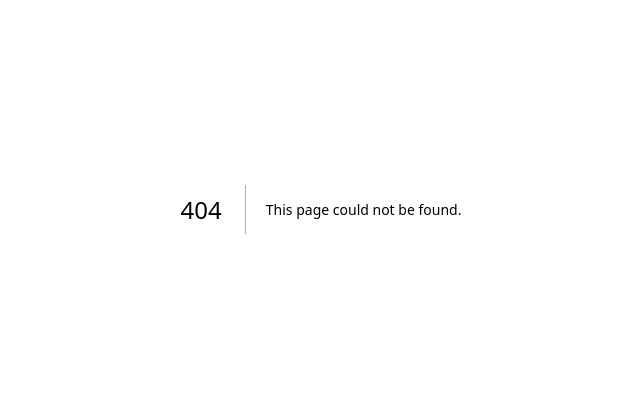
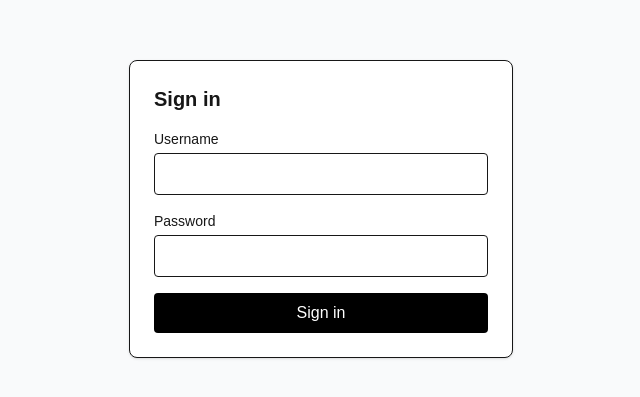
Before and after one commit to poonyawat0511/trainee-knowledge-assistant, a Next.js app: page /login in a window 1280 px wide. Before the commit this address had no page. Shown: the part 191-588 px from the top of the page, without its empty margins (319-959 px from the left). Built offline with nearby package versions, Linux system fonts and the light colour scheme.

Commit message:
feat(auth): add login/logout routes, proxy auth guard, login page

```diff
--- /dev/null
+++ b/src/app/api/auth/login/route.ts
@@ -0,0 +1,43 @@
+import { NextResponse } from 'next/server'
+import { z } from 'zod'
+import { makeLoginUseCase, AUTH_COOKIE } from '@/modules/auth/infrastructure/factory'
+import { seedAdmin } from '@/modules/auth/infrastructure/seed-admin'
+
+const bodySchema = z.object({
+  username: z.string().min(1),
+  password: z.string().min(1),
+})
+
+export async function POST(request: Request) {
+  await seedAdmin()
+
+  const parsed = bodySchema.safeParse(await request.json().catch(() => null))
+  if (!parsed.success) {
+    return NextResponse.json(
+      { error: { code: 'INVALID_BODY', message: 'username and password are required' } },
+      { status: 400 }
+    )
+  }
+
+  const result = await makeLoginUseCase().execute(
+    parsed.data.username,
+    parsed.data.password
+  )
+
+  if (!result.ok) {
+    return NextResponse.json(
+      { error: { code: result.error, message: 'Invalid username or password' } },
+      { status: 401 }
+    )
+  }
+
+  const response = NextResponse.json({ success: true })
+  response.cookies.set(AUTH_COOKIE, result.value.token, {
+    httpOnly: true,
+    secure: process.env.NODE_ENV === 'production',
+    sameSite: 'strict',
+    path: '/',
+    maxAge: 60 * 60 * 24,
+  })
+  return response
+}
--- /dev/null
+++ b/src/app/api/auth/logout/route.ts
@@ -0,0 +1,8 @@
+import { NextResponse } from 'next/server'
+import { AUTH_COOKIE } from '@/modules/auth/infrastructure/factory'
+
+export async function POST() {
+  const response = NextResponse.json({ success: true })
+  response.cookies.delete(AUTH_COOKIE)
+  return response
+}
--- /dev/null
+++ b/src/app/login/page.tsx
@@ -0,0 +1,80 @@
+'use client'
+
+import { useState } from 'react'
+import { useRouter } from 'next/navigation'
+
+export default function LoginPage() {
+  const router = useRouter()
+  const [username, setUsername] = useState('')
+  const [password, setPassword] = useState('')
+  const [error, setError] = useState<string | null>(null)
+  const [loading, setLoading] = useState(false)
+
+  async function handleSubmit(event: React.FormEvent) {
+    event.preventDefault()
+    setLoading(true)
+    setError(null)
+
+    const response = await fetch('/api/auth/login', {
+      method: 'POST',
+      headers: { 'Content-Type': 'application/json' },
+      body: JSON.stringify({ username, password }),
+    })
+
+    setLoading(false)
+
+    if (!response.ok) {
+      const body = await response.json()
+      setError(body.error?.message ?? 'Login failed')
+      return
+    }
+
+    router.push('/chat')
+  }
+
+  return (
+    <main className="flex min-h-screen items-center justify-center bg-gray-50">
+      <form
+        onSubmit={handleSubmit}
+        className="w-full max-w-sm space-y-4 rounded-lg border bg-white p-6 shadow-sm"
+      >
+        <h1 className="text-xl font-semibold">Sign in</h1>
+        <div>
+          <label className="block text-sm font-medium" htmlFor="username">
+            Username
+          </label>
+          <input
+            id="username"
+            className="mt-1 w-full rounded border px-3 py-2"
+            value={username}
+            onChange={(e) => setUsername(e.target.value)}
+            autoComplete="username"
+            required
+          />
+        </div>
+        <div>
+          <label className="block text-sm font-medium" htmlFor="password">
+            Password
+          </label>
+          <input
+            id="password"
+            type="password"
+            className="mt-1 w-full rounded border px-3 py-2"
+            value={password}
+            onChange={(e) => setPassword(e.target.value)}
+            autoComplete="current-password"
+            required
+          />
+        </div>
+        {error && <p className="text-sm text-red-600">{error}</p>}
+        <button
+          type="submit"
+          disabled={loading}
+          className="w-full rounded bg-black px-3 py-2 text-white disabled:opacity-50"
+        >
+          {loading ? 'Signing in…' : 'Sign in'}
+        </button>
+      </form>
+    </main>
+  )
+}
--- a/src/app/page.tsx
+++ b/src/app/page.tsx
@@ -1,69 +1,5 @@
-import Image from "next/image";
+import { redirect } from 'next/navigation'
 
 export default function Home() {
-  return (
-    <div className="flex flex-col flex-1 items-center justify-center bg-zinc-50 font-sans dark:bg-black">
-      <main className="flex flex-1 w-full max-w-3xl flex-col items-center justify-between py-32 px-16 bg-white dark:bg-black sm:items-start">
-        <Image
-          className="dark:invert h-5 w-[100px]"
-          src="/next.svg"
-          alt="Next.js logo"
-          width={100}
-          height={20}
-          priority
-        />
-        <div className="flex flex-col items-center gap-6 text-center sm:items-start sm:text-left">
-          <h1 className="max-w-xs text-3xl font-semibold leading-10 tracking-tight text-black dark:text-zinc-50">
-            To get started, edit the{" "}
-            <code className="rounded bg-black/[.06] px-1.5 py-0.5 font-mono text-[0.9em] dark:bg-white/[.08]">
-              page.tsx
-            </code>{" "}
-            file.
-          </h1>
-          <p className="max-w-md text-lg leading-8 text-zinc-600 dark:text-zinc-400">
-            Looking for a starting point or more instructions? Head over to{" "}
-            <a
-              href="https://vercel.com/templates?framework=next.js&utm_source=create-next-app&utm_medium=appdir-template-tw&utm_campaign=create-next-app"
-              className="font-medium text-zinc-950 dark:text-zinc-50"
-            >
-              Templates
-            </a>{" "}
-            or the{" "}
-            <a
-              href="https://nextjs.org/learn?utm_source=create-next-app&utm_medium=appdir-template-tw&utm_campaign=create-next-app"
-              className="font-medium text-zinc-950 dark:text-zinc-50"
-            >
-              Learning
-            </a>{" "}
-            center.
-          </p>
-        </div>
-        <div className="flex flex-col gap-4 text-base font-medium sm:flex-row">
-          <a
-            className="flex h-12 w-full items-center justify-center gap-2 rounded-full bg-foreground px-5 text-background transition-colors hover:bg-[#383838] dark:hover:bg-[#ccc] md:w-[158px]"
-            href="https://vercel.com/new?utm_source=create-next-app&utm_medium=appdir-template-tw&utm_campaign=create-next-app"
-            target="_blank"
-            rel="noopener noreferrer"
-          >
-            <Image
-              className="dark:invert h-[14px] w-4"
-              src="/vercel.svg"
-              alt="Vercel logomark"
-              width={16}
-              height={14}
-            />
-            Deploy Now
-          </a>
-          <a
-            className="flex h-12 w-full items-center justify-center rounded-full border border-solid border-black/[.08] px-5 transition-colors hover:border-transparent hover:bg-black/[.04] dark:border-white/[.145] dark:hover:bg-[#1a1a1a] md:w-[158px]"
-            href="https://nextjs.org/docs?utm_source=create-next-app&utm_medium=appdir-template-tw&utm_campaign=create-next-app"
-            target="_blank"
-            rel="noopener noreferrer"
-          >
-            Documentation
-          </a>
-        </div>
-      </main>
-    </div>
-  );
+  redirect('/chat')
 }
--- /dev/null
+++ b/src/modules/auth/infrastructure/factory.ts
@@ -0,0 +1,21 @@
+import { LoginUseCase } from '../application/login-use-case'
+import { VerifySessionUseCase } from '../application/verify-session-use-case'
+import { SqliteUserRepository } from './sqlite-user-repository'
+import { BcryptPasswordHasher } from './bcrypt-password-hasher'
+import { JwtTokenService } from './jwt-token-service'
+
+const tokenService = new JwtTokenService()
+
+export function makeLoginUseCase(): LoginUseCase {
+  return new LoginUseCase(
+    new SqliteUserRepository(),
+    new BcryptPasswordHasher(),
+    tokenService
+  )
+}
+
+export function makeVerifySessionUseCase(): VerifySessionUseCase {
+  return new VerifySessionUseCase(tokenService)
+}
+
+export const AUTH_COOKIE = 'session'
--- /dev/null
+++ b/src/proxy.ts
@@ -0,0 +1,29 @@
+import { NextResponse } from 'next/server'
+import type { NextRequest } from 'next/server'
+import { makeVerifySessionUseCase, AUTH_COOKIE } from '@/modules/auth/infrastructure/factory'
+
+export async function proxy(request: NextRequest) {
+  const token = request.cookies.get(AUTH_COOKIE)?.value
+  const session = await makeVerifySessionUseCase().execute(token)
+
+  if (!session) {
+    if (request.nextUrl.pathname.startsWith('/api/')) {
+      return NextResponse.json(
+        { error: { code: 'UNAUTHENTICATED', message: 'Login required' } },
+        { status: 401 }
+      )
+    }
+    return NextResponse.redirect(new URL('/login', request.url))
+  }
+
+  return NextResponse.next()
+}
+
+export const config = {
+  matcher: [
+    '/chat/:path*',
+    '/upload/:path*',
+    '/api/documents/:path*',
+    '/api/chat/:path*',
+  ],
+}
```
